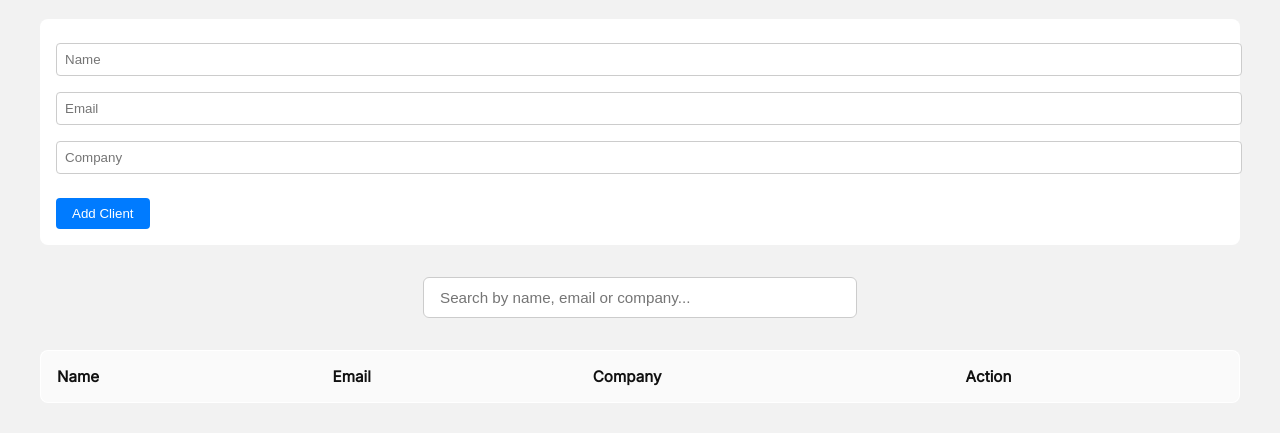
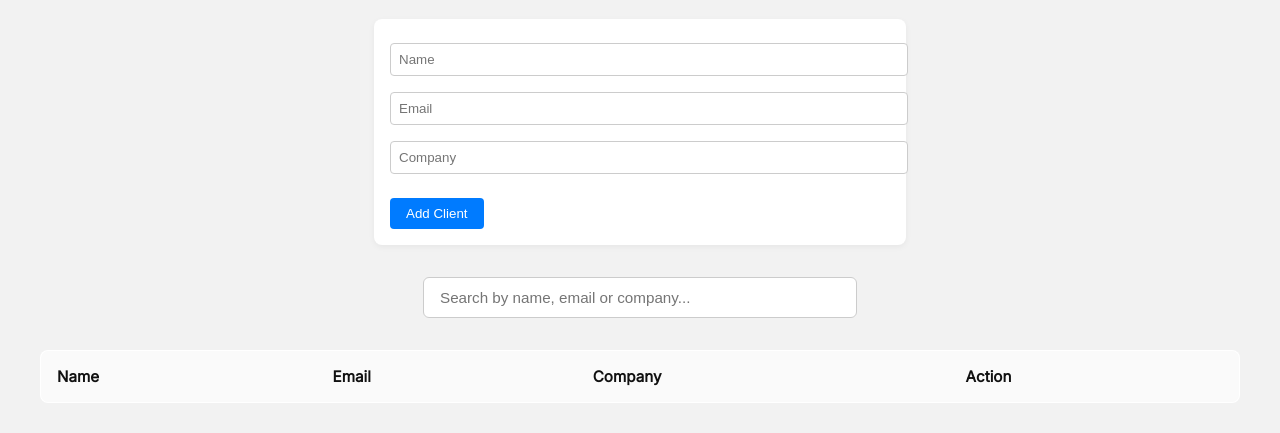
Before and after one commit to An-im/mini-crm, a plain HTML site: page index.html in a window 1280 px wide. Shown: the part 103-536 px from the top of the page. Drawn offline with Linux system fonts and the light colour scheme.

Commit message:
Limit form width and center layout

```diff
--- a/style.css
+++ b/style.css
@@ -8,11 +8,15 @@ h1 {
   text-align: center;
 }
 form {
-  margin-bottom: 2rem;
+  max-width: 500px;
+  margin: 0 auto 2rem;
   background: white;
   padding: 1rem;
   border-radius: 8px;
+  box-shadow: 0 2px 6px rgba(0, 0, 0, 0.05);
 }
+
+
 input {
   margin: 0.5rem 0;
   padding: 0.5rem;
```
